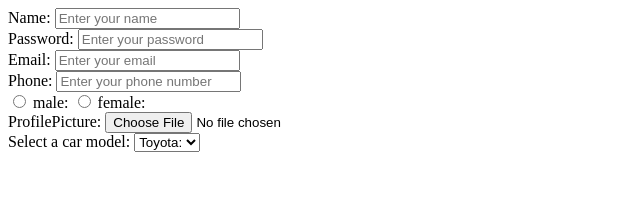
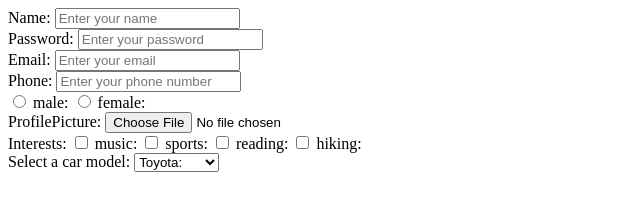
Before and after one commit to YanoTonny/SoftwareDev, a plain HTML site: page forms.html in a window 1280 px wide. Shown: the whole page, without its empty margins (0-640 px from the left). Drawn offline with Linux system fonts and the light colour scheme.

Commit message:
Second commit with an added section called Interests

```diff
--- a/forms.html
+++ b/forms.html
@@ -28,12 +28,29 @@
             <label for="ProfilePicture">ProfilePicture:</label>
             <input id="ProfilePicture" type="file" accept="pdf">
             <br>
+            <label for="Interests">Interests:</label>
+            <input type="checkbox" id="music" name="Interests" value="music">
+            <label for="music">music:</label>
+
+            <input type="checkbox" id="sports" name="Interests" value="sports">
+            <label for="sports">sports:</label>
+
+            <input type="checkbox" id="reading" name="Interests" value="reading">
+            <label for="reading">reading:</label>
+
+            <input type="checkbox" id="hiking" name="Interests" value="hiking">
+            <label for="hiking">hiking:</label>
+            <br>
             <label for="car">Select a car model:</label>
             <select id="car" name="car">
                 <option value="Toyota">Toyota:</option>
                 <option value="Mazda">Mazda:</option>
                 <option value="Audi">Audi:</option>
+                <option value="Mitsubishi">Mitsubishi:</option>
+                <option value="Subaru">Subaru:</option>
                 <option value="Volvo">Volvo:</option>
+                <option value="Ford">Ford:</option>
+                <option value="Jeep">Jeep:</option>
             </select>
         </form>
     </body>
```
